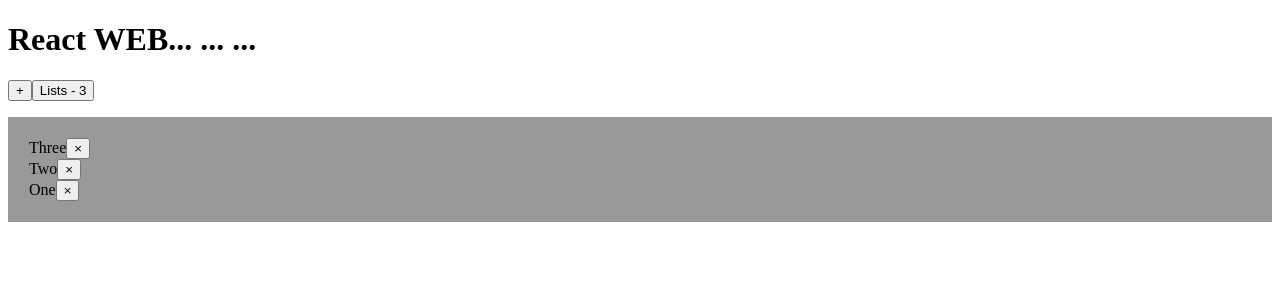
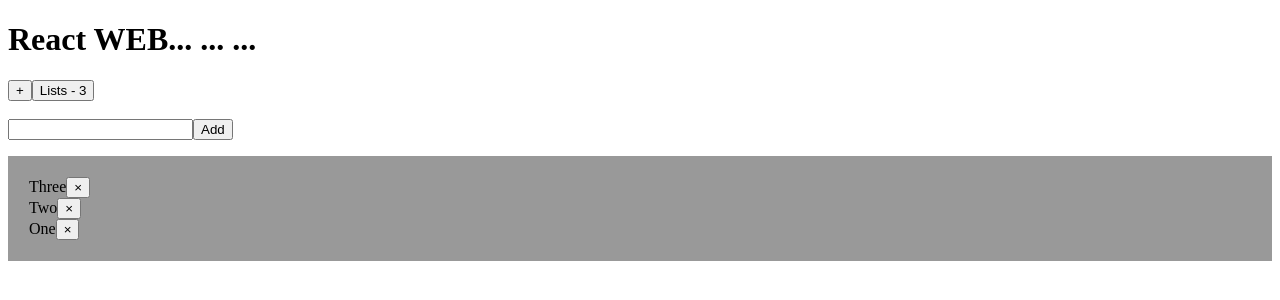
Before and after one commit to thantiam/React_Web_git, a React (Vite) app: page / in a window 1280 px wide. Shown: the top 300 px of the page. Built offline with nearby package versions, Linux system fonts and the light colour scheme.

Commit message:
add Form

```diff
--- a/src/App.jsx
+++ b/src/App.jsx
@@ -29,6 +29,14 @@ export default function App() {
             <h1> React WEB... ... ... </h1>
                 <button onClick= {add} >+</button>
                 <button> Lists - { data.length } </button>
+                <br />
+                <br />
+
+                <form>
+                  <input type="text" />
+                  <button type="submit">Add</button>
+                </form>
+
             <List>
                { data.map(data => {
                     return <Item
```
